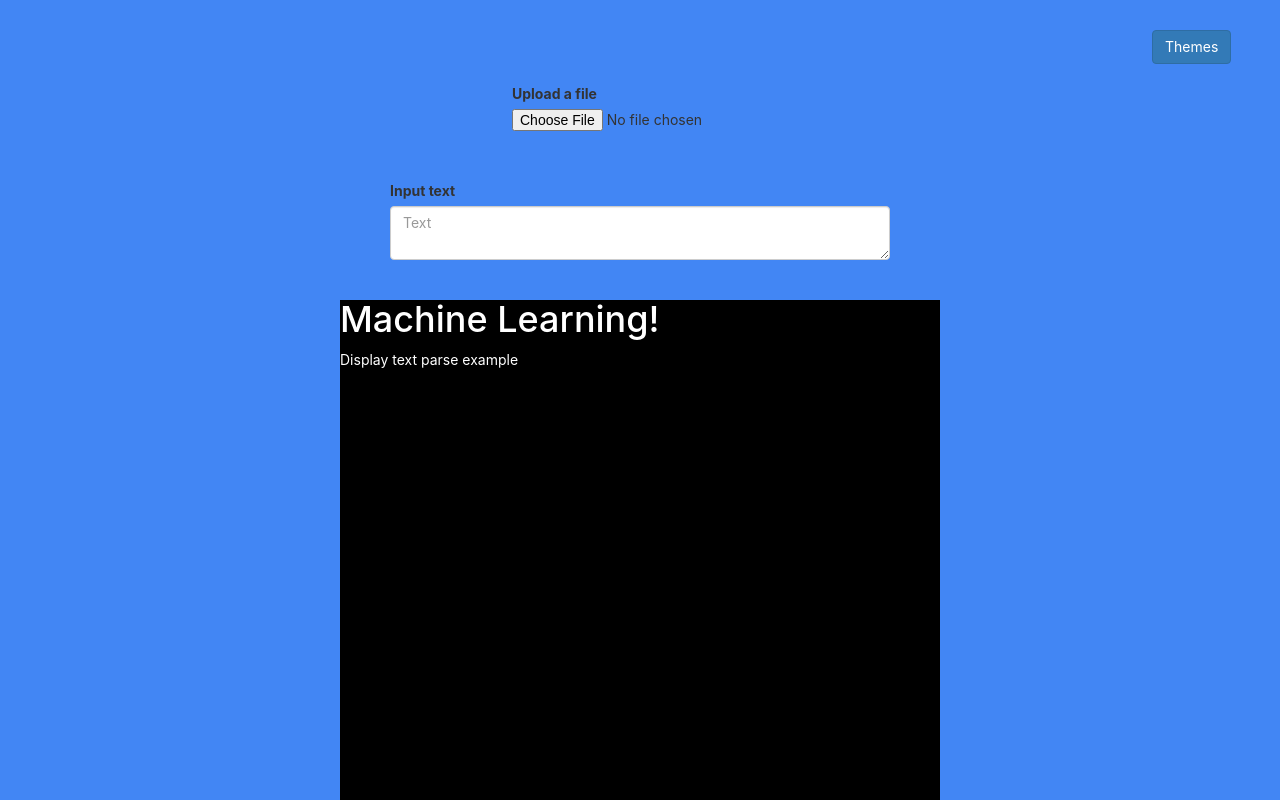
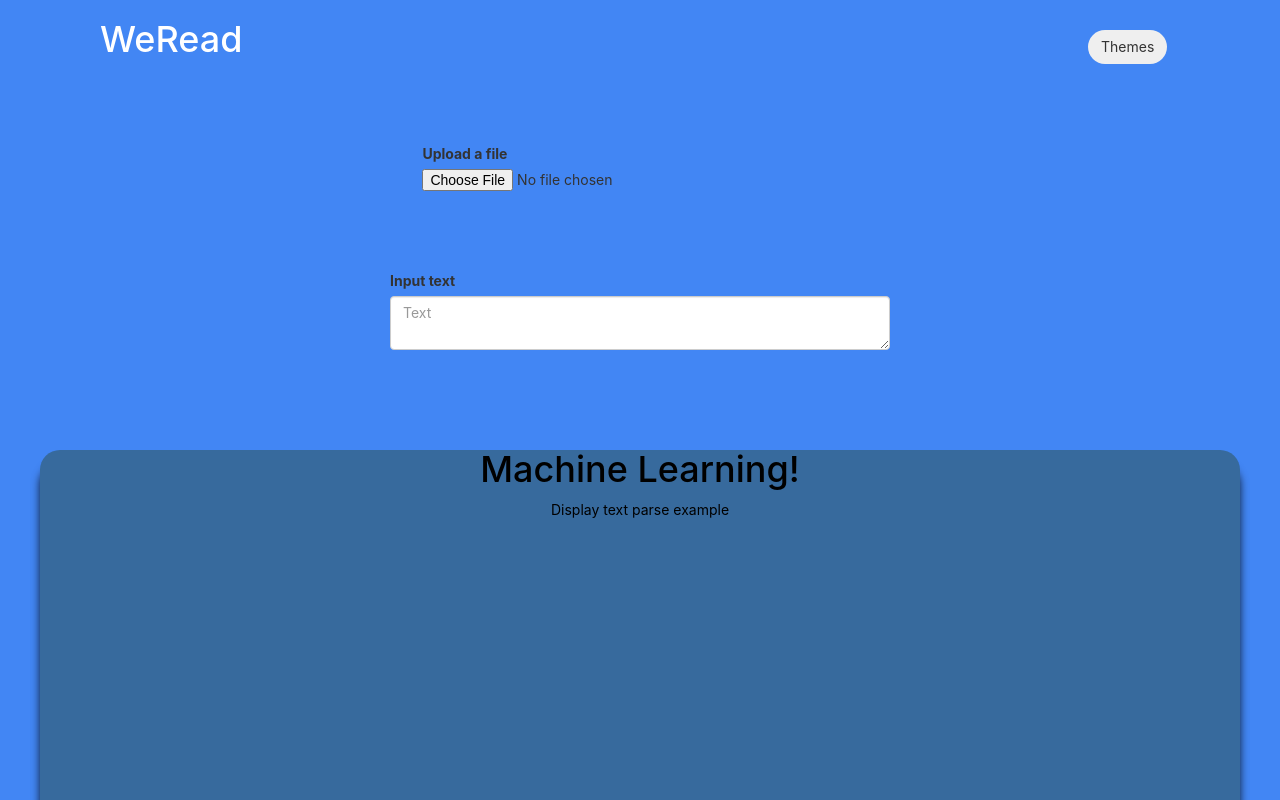
Before and after one commit to aarondtaveras/cooperhack2018, a React (Create React App) app in the folder Main/: page / in a window 1280 px wide. Shown: the top 800 px of the page. Built offline with nearby package versions, Linux system fonts and the light colour scheme.

Commit message:
Update design layout

```diff
--- a/Main/src/App.css
+++ b/Main/src/App.css
@@ -1,5 +1,12 @@
 .App{
   height: 100%;
+}
+
+.BrandName{
+  position: absolute;
+  color: white;
+  margin-left: 100px;
+  margin-top: 20px;
 }
 
 .InputBox{
@@ -7,28 +14,46 @@
   margin: 50px auto 40px auto;
 }
 
-.ImportButton{
-  margin-left: 40%;
-  margin-top: 20px;
+.ImportContainer{
+  display: block;
+  width: 34%;
+  margin: 80px auto 80px auto;
 }
 
 .ThemeButton{
-  margin-left: 90%;
+  margin-left: 85%;
+  margin-right: 100px;
   margin-top: 30px;
+  border-radius: 20px;
+}
+
+.ThemeButton:hover{
+  background-color: gray;
 }
 
 .MainBox{
-  width: 600px;
-  height: 600px;
-  background-color: black;
-  margin: 30px auto 30px auto;
-  color: white;
+  width: 1200px;
+  height: 700px;
+  background-color: #376A9D;
+  margin: 100px auto 100px auto;
+  color: black;
+  text-align: center;
+  box-shadow: 0 15px 8px 0 rgba(0,0,0,.8);
+  border-radius: 20px;
 }
 
 .FooterText{
   display: block;
   width: 100%;
   text-align: center;
-  font-size: 20px;
-  margin-bottom: 5px;
+  font-size: 25px;
+  margin-bottom: 20px;
 }
+
+.Theme1{
+  color: blue;
+}
+
+.Theme2{
+  color: red;
+}
--- a/Main/src/App.js
+++ b/Main/src/App.js
@@ -12,15 +12,7 @@ class App extends Component {
     super();
     // Creating our state object - decide what data this component needs to store/manipulate
     this.state = {
-      current_theme : {
-        name: "default",
-        color: "rgb(66, 134, 244)"
-      }
-      // themes: [
-      //     {name: "default",primary:"rgb(66, 134, 244)"},
-      //     {name: "dark",primary:"rgb(20, 41, 76)"}
-      //     // secondary:""}
-      //   ]
+      current_theme : {name: "default",color: "rgb(66, 134, 244)"}
     };
     this.switchTheme = this.switchTheme.bind(this);
   };
@@ -42,7 +34,8 @@ class App extends Component {
   render() {
     return (
       <div className="App" style={{backgroundColor: this.state.current_theme.color}}>
-          <Button onClick={this.switchTheme} bsStyle="primary" className="ThemeButton">Themes</Button>
+          <h1 className="BrandName">WeRead</h1>
+          <Button onClick={this.switchTheme} bsStyle="large" className="ThemeButton">Themes</Button>
           <ImportFile />
           <Input />
           <Main />
--- a/Main/src/components/Import.js
+++ b/Main/src/components/Import.js
@@ -4,7 +4,7 @@ import { FormGroup, ControlLabel, FormControl, HelpBlock} from 'react-bootstrap'
 class ImportFile extends Component {
   render() {
     return (
-      <div className="ImportButton">
+      <div className="ImportContainer">
         {formInstance}
       </div>
     );
```
